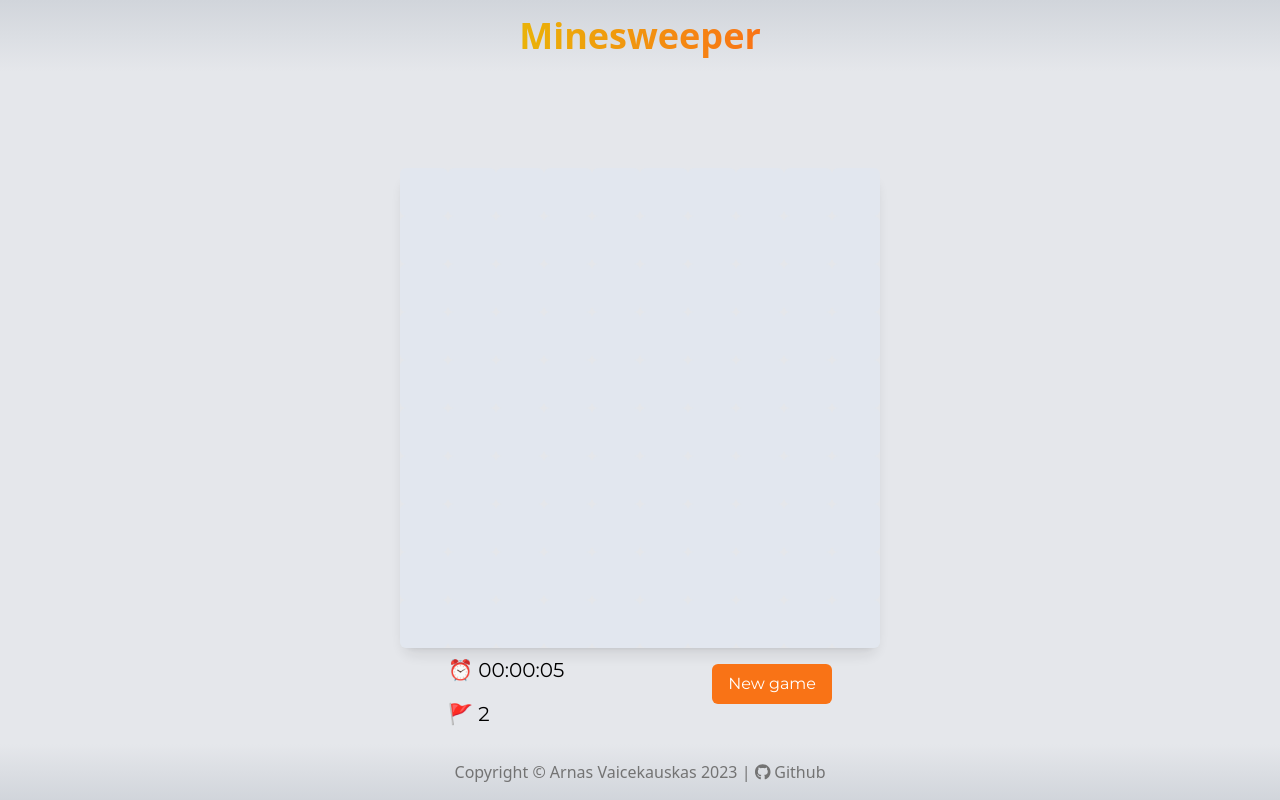
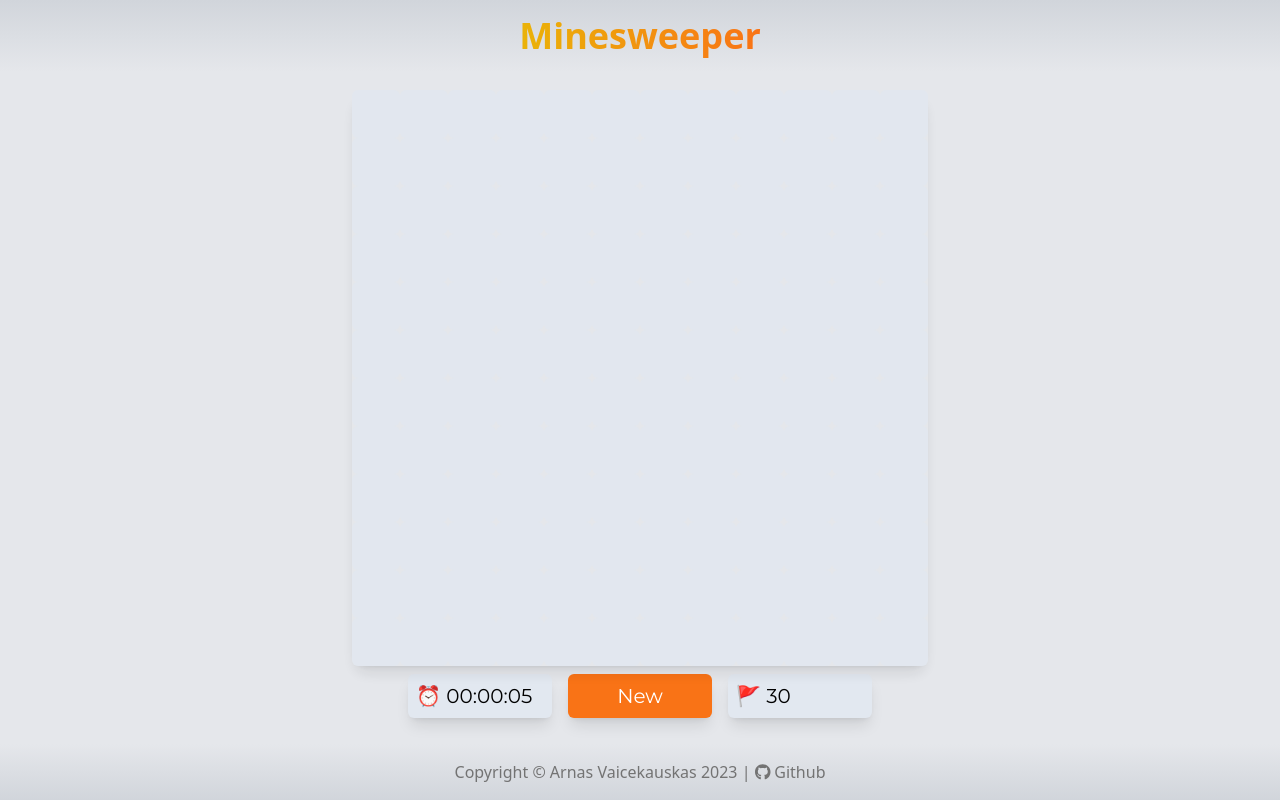
Before and after one commit to ArnasVaic/next-minesweeper, a Next.js app: page / in a window 1280 px wide. Built offline with nearby package versions, Linux system fonts and the light colour scheme.

Commit message:
fix button/label layout

```diff
--- a/pages/index.tsx
+++ b/pages/index.tsx
@@ -183,9 +183,9 @@ export default function Home() {
     return `${h}:${m}:${s}`
   }
 
-  const boardWidth = 10
-  const boardHeight = 10
-  const boardMines = 2
+  const boardWidth = 12
+  const boardHeight = 12
+  const boardMines = 30
 
   const [board, setBoard] = useState<Tile[]>(Array(boardWidth * boardHeight).fill({value: 0, visibility: Visibility.Covered}))
   const [flags, setFlags] = useState<number>(boardMines)
@@ -226,7 +226,7 @@ export default function Home() {
         </div>
         <main className={`${montserrat.className} bg-gray-200 flex justify-center items-center flex-col flex-grow`}>
           <section
-          className={`grid grid-cols-10 gap-0 bg-gray-200 rounded-xl shadow-lg opacity-90 ${(isWon || isLost) && 'blur-sm'}`}
+          className={`grid grid-cols-12 gap-0 bg-gray-200 rounded-xl shadow-lg opacity-90 ${(isWon || isLost) && 'blur-sm'}`}
           onContextMenu={(event) => event.preventDefault()}>
             {
               board.map((tile, index) => (
@@ -249,14 +249,12 @@ export default function Home() {
           <div className="font-bold pointer-events-none absolute top-0 left-0 right-0 bottom-0 flex justify-center items-center text-4xl">
             {(isWon && 'You won!') || (isLost && 'You lost!')}
           </div>
-          <section className={`flex-row justify-between items-center relative w-96`}>
-            <div className="flex flex-col absolute left-0">
-              <div className="text-xl my-2"> ⏰ {displayTime(time)} </div>
-              <div className="text-xl my-2"> 🚩 {flags} </div>
-            </div>
-            <button onClick={startGame} className="text-white bg-orange-500 rounded-md px-4 py-2 my-4 absolute right-0">
-              New game
+          <section className={`flex flex-row justify-center items-center`}>
+            <div className="text-xl p-2 m-2 w-36 shadow-lg bg-slate-200 rounded-md">⏰ {displayTime(time)}</div>
+            <button className="text-white text-xl p-2 m-2 w-36 shadow-lg bg-orange-500 hover:bg-slate-200 hover:text-black rounded-md" onClick={startGame}>
+              New
             </button>
+            <div className="text-xl p-2 w-36 m-2 shadow-lg bg-slate-200 rounded-md">🚩 {flags}</div>
           </section>
         </main>
         <footer className="text-neutral-500 py-4 bg-gradient-to-t from-gray-300 to-gray-200 flex justify-center">
```
